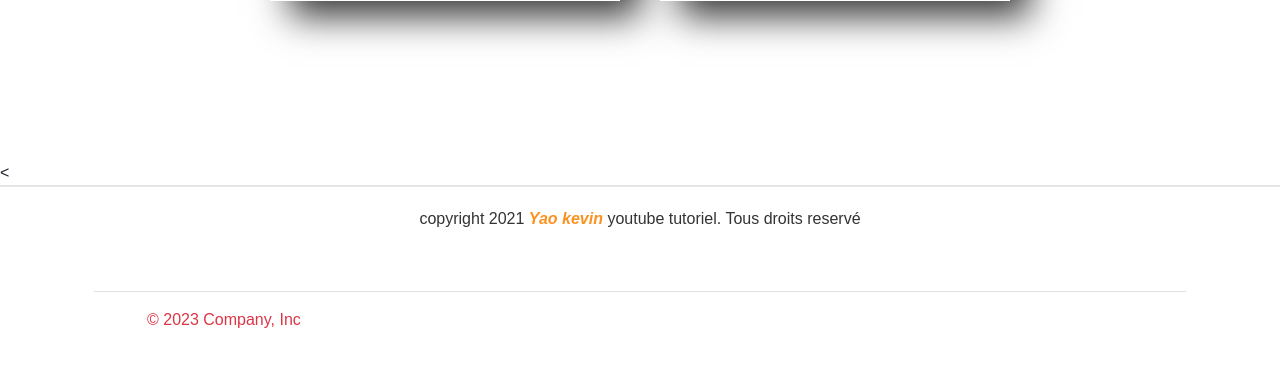
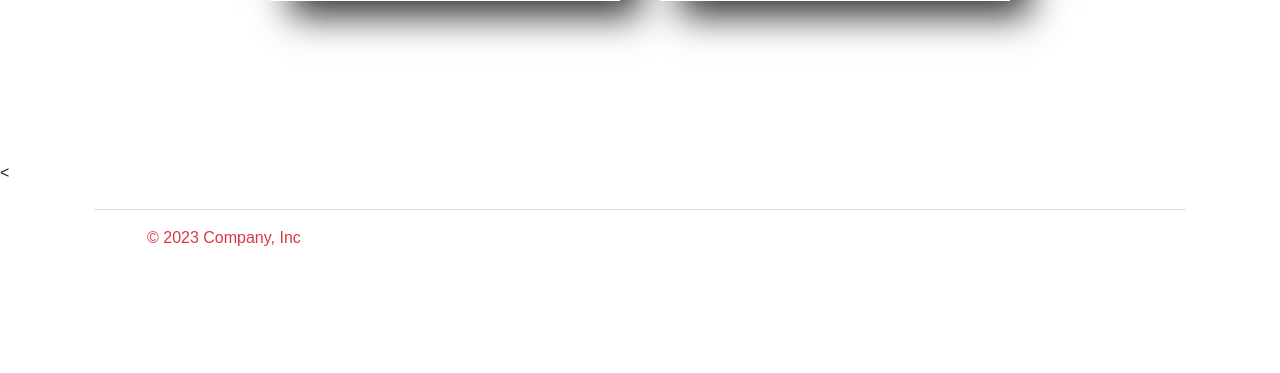
Before and after one commit to Soumaya67/recipes, a Django app: page / in a window 1280 px wide. Shown: the part 1771-2144 px from the top of the page. After the commit the page ends 2017 px from the top, so only its background shows below. Run offline with Django 4.2, Linux system fonts and the light colour scheme; a user stored in the database is signed in; some libraries are stand-ins or nearby versions.

Commit message:
Update dashboard.html

```diff
--- a/recette/templates/registration/dashboard.html
+++ b/recette/templates/registration/dashboard.html
@@ -641,9 +641,7 @@ text-align: center;
  </div>
  <
  </section>
- <div class="copyright">
-     <p>copyright 2021 <a href="#">Yao kevin</a> youtube tutoriel. Tous droits reservé</p>
- </div>
+
  <script type="text/javascript">
      window.addEventListener('scroll', function(){
          const header =document.querySelector('header');
```
